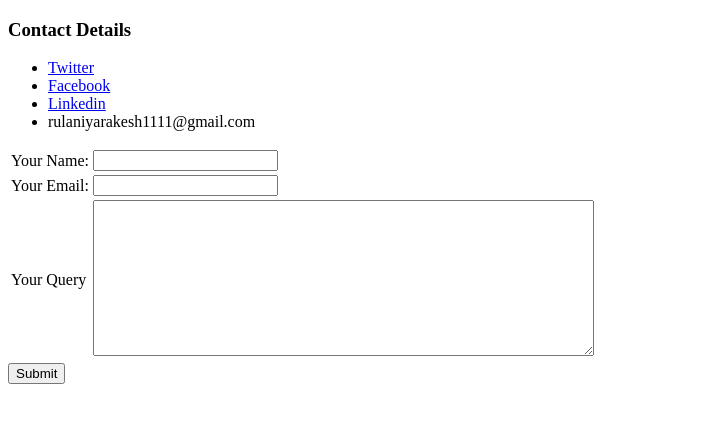
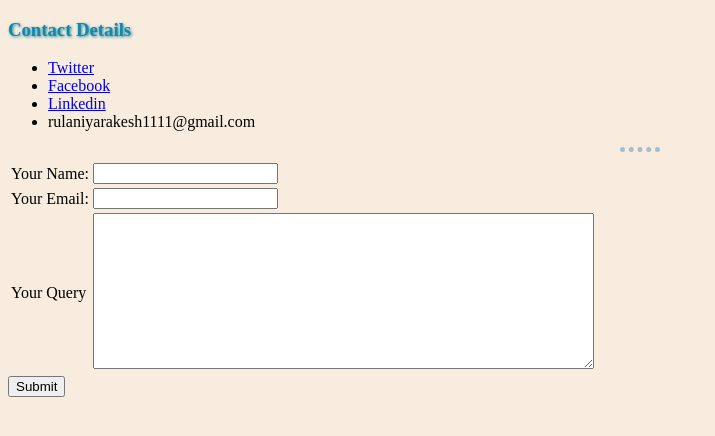
Before and after one commit to rakeshr8690/Web-D_Task_1, a plain HTML site: page Contact_details.html in a window 1280 px wide. Shown: the whole page, without its empty margins (0-715 px from the left). Drawn offline with Linux system fonts and the light colour scheme; files that its build step writes are made by us from their sources.

Commit message:
Update Contact_details.html

```diff
--- a/Contact_details.html
+++ b/Contact_details.html
@@ -1,18 +1,23 @@
 <!DOCTYPE html>
 <html>
+
 <head>
   <meta charset="utf-8">
   <title>Contact Details</title>
+
+  <link rel="stylesheet" href="css/style.css">
 </head>
-  <body>
+
+<body style="background-color: #F7ECDE;">
   <h3>Contact Details</h3>
   <ul>
     <li><a href="https://twitter.com/Rakeshr_2131">Twitter</a></li>
     <li><a href="https://www.facebook.com/profile.php?id=100074362301892">Facebook</a></li>
-      <li><a href="www.linkedin.com/in/rakesh-rulaniya-958a2222b">Linkedin</a></li>
+    <li><a href="https://www.linkedin.com/feed/">Linkedin</a></li>
     <li>rulaniyarakesh1111@gmail.com</li>
   </ul>
-    <form class="" action="mailto:rulaniyarakesh1111@gmail.com" method="post"  enctype="text/plain">
+  <form class="" action="mailto:rulaniyarakesh1111@gmail.com" method="post" enctype="text/plain">
+    <hr style="background-color:#F7ECDE;">
     <table>
       <tr>
         <td><label>Your Name:</label></td>
@@ -30,4 +35,5 @@
     <input type="submit" name="">
   </form>
 </body>
+
 </html>
```
Lines whose indentation alone changed are shown as unchanged.
